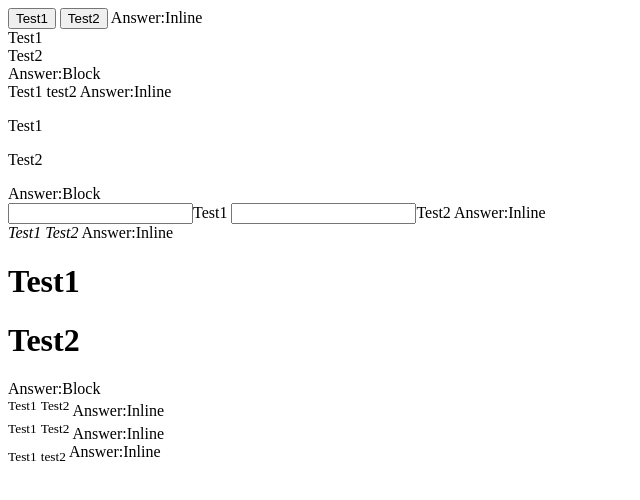
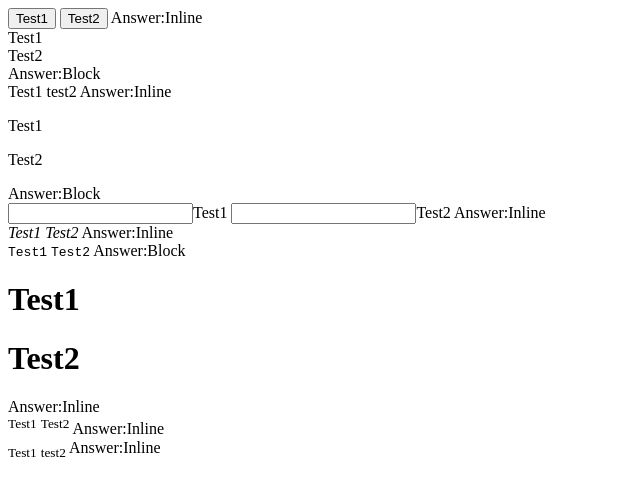
Before and after one commit to acciojob/block-or-inline-22YesSujit, a website: page index.html in a window 1280 px wide. Shown: the whole page, without its empty margins (0-640 px from the left). Drawn offline with Linux system fonts and the light colour scheme.

Commit message:
Update index.html

```diff
--- a/index.html
+++ b/index.html
@@ -50,15 +50,15 @@
 
 
     <div data-ns-test="block-inline-code">
-        <h1>Test1</h1>
-        <h1>Test2</h1>
+        <code>Test1</code>
+        <code>Test2</code>
         Answer:Block
     </div>
 
 
     <div data-ns-test="block-inline-h1">
-        <sup>Test1</sup>
-        <sup>Test2</sup>
+        <h1>Test1</h1>
+        <h1>Test2</h1>
         Answer:Inline
     </div>
 
```
